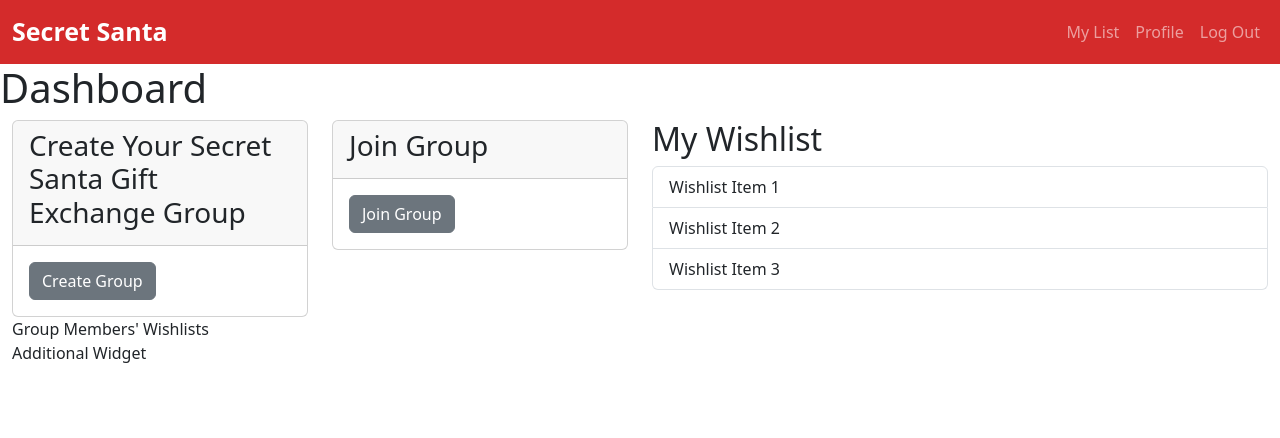
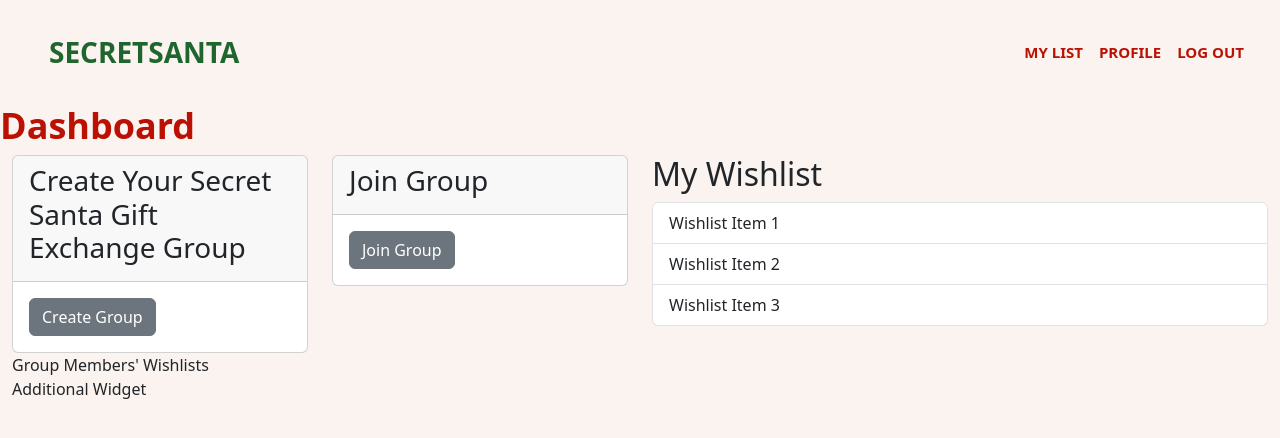
Before and after one commit to alex-enc/secret-santa-wishlist-django, a Django app: page /dashboard/ in a window 1280 px wide. Shown: the top 438 px of the page. Run offline with Django 4.2, Linux system fonts and the light colour scheme; some libraries are stand-ins or nearby versions.

Commit message:
Relabel login-btn to nav-btn, and implement it it buttons.css and use in logged_in_base.html

```diff
--- a/secret_santa_wishlist/secretsanta/static/buttons.css
+++ b/secret_santa_wishlist/secretsanta/static/buttons.css
@@ -16,3 +16,9 @@ a.link-red:hover {
     color: #440000;
     text-decoration: none;
 }
+
+.nav-btn {
+    color: #BA1104;
+    font-size: 15px;
+    font-weight: 600;
+}
--- a/secret_santa_wishlist/secretsanta/static/homepage.css
+++ b/secret_santa_wishlist/secretsanta/static/homepage.css
@@ -26,9 +26,3 @@ h1{
 a.no-underline {
     text-decoration: none;
 }
-
-.login-btn {
-    color: #BA1104;
-    font-size: 15px;
-    font-weight: 600;
-}
--- a/secret_santa_wishlist/secretsanta/templates/base.html
+++ b/secret_santa_wishlist/secretsanta/templates/base.html
@@ -24,8 +24,8 @@
 
                 <!-- Right: Links -->
                 <div class="d-flex align-items-center gap-3">
-                <a href="#" class="no-underline login-btn">FEATURES</a>
-                <a href="{% url 'log_in' %}" class="no-underline login-btn">LOG IN</a>
+                <a href="#" class="no-underline nav-btn">FEATURES</a>
+                <a href="{% url 'log_in' %}" class="no-underline nav-btn">LOG IN</a>
                 <a href="{% url 'sign_up' %}" class="btn nav-sign-up">SIGN UP</a>
                 </div>
 
--- a/secret_santa_wishlist/secretsanta/templates/logged_in_base.html
+++ b/secret_santa_wishlist/secretsanta/templates/logged_in_base.html
@@ -8,29 +8,29 @@
         <link href="https://cdn.jsdelivr.net/npm/bootstrap@5.3.3/dist/css/bootstrap.min.css" rel="stylesheet" integrity="sha384-QWTKZyjpPEjISv5WaRU9OFeRpok6YctnYmDr5pNlyT2bRjXh0JMhjY6hW+ALEwIH" crossorigin="anonymous">
         <script src="https://cdn.jsdelivr.net/npm/@popperjs/core@2.11.8/dist/umd/popper.min.js" integrity="sha384-I7E8VVD/ismYTF4hNIPjVp/Zjvgyol6VFvRkX/vR+Vc4jQkC+hVqc2pM8ODewa9r" crossorigin="anonymous"></script>
         <link href="{% static 'base.css' %}" rel="stylesheet">
+        <link href="{% static 'homepage.css' %}" rel="stylesheet">
+        <link href="{% static 'buttons.css' %}" rel="stylesheet">
+        <link rel="preconnect" href="https://fonts.googleapis.com">
+        <link rel="preconnect" href="https://fonts.gstatic.com" crossorigin>
+        <link href="https://fonts.googleapis.com/css2?family=Poppins:ital,wght@0,100;0,200;0,300;0,400;0,500;0,600;0,700;0,800;0,900;1,100;1,200;1,300;1,400;1,500;1,600;1,700;1,800;1,900&display=swap" rel="stylesheet">
     </head>
-    <body>
-        <nav class="navbar sticky-top navbar-expand-lg" data-bs-theme="dark" style="background-color: rgb(212, 43, 43);">
-            <div class="container-fluid">
-              <a class="navbar-brand logo" href="{% url 'dashboard' %}">Secret Santa</a>
-              <button class="navbar-toggler" type="button" data-bs-toggle="collapse" data-bs-target="#navbarNav" aria-controls="navbarNav" aria-expanded="false" aria-label="Toggle navigation">
-                <span class="navbar-toggler-icon"></span>
-              </button>
-              <div class="collapse navbar-collapse" id="navbarNav">
-                <ul class="navbar-nav ms-auto">
-                  <li class="nav-item">
-                    <a class="nav-link" href="#">My List</a>
-                  </li>
-                  <li class="nav-item">
-                    <a class="nav-link" href="#">Profile</a>
-                  </li>
-                  <li class="nav-item">
-                    <a class="nav-link" href="{% url 'log_out' %}">Log Out</a>
-                  </li>
-                </ul>
-              </div>
+    <body style="background-color: #FAF3EF;">
+             <nav class="navbar px-4 py-4" style="background-color: #FAF3EF;">
+            <div class="container-fluid d-flex justify-content-between align-items-center">
+
+                <!-- Left: Logo / Title -->
+                <a href="{% url 'home' %}" class="btn secretsanta-logo">SECRETSANTA</button>
+                <!-- <a class=" fw-bold secretsanta-logo" href="#">SECRETSANTA</a> -->
+
+                <!-- Right: Links -->
+                <div class="d-flex align-items-center gap-3">
+                <a href="#" class="no-underline nav-btn">MY LIST</a>
+                <a href="#" class="no-underline nav-btn">PROFILE</a>
+                <a href="{% url 'log_out' %}" class="no-underline nav-btn">LOG OUT</a>
+                </div>
+
             </div>
-          </nav>
+        </nav>
         {% block body %}
         {% endblock %}
         <script src="https://cdn.jsdelivr.net/npm/bootstrap@5.3.3/dist/js/bootstrap.min.js" integrity="sha384-0pUGZvbkm6XF6gxjEnlmuGrJXVbNuzT9qBBavbLwCsOGabYfZo0T0to5eqruptLy" crossorigin="anonymous"></script>
```
Also changed, not shown: secret_santa_wishlist/db.sqlite3.
